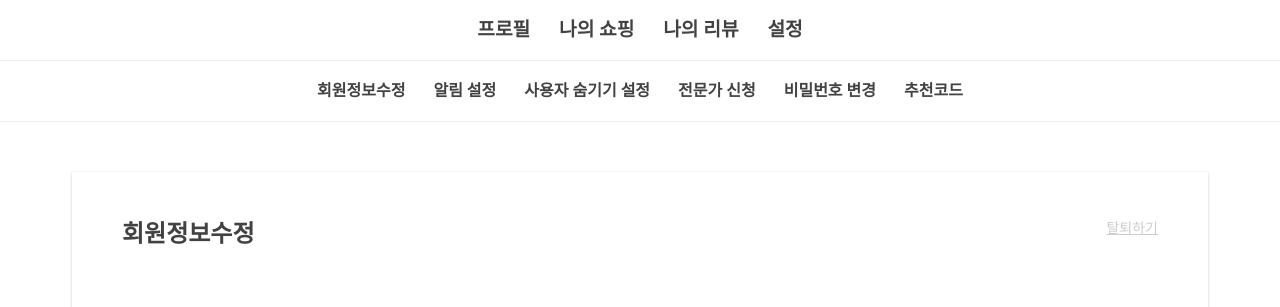
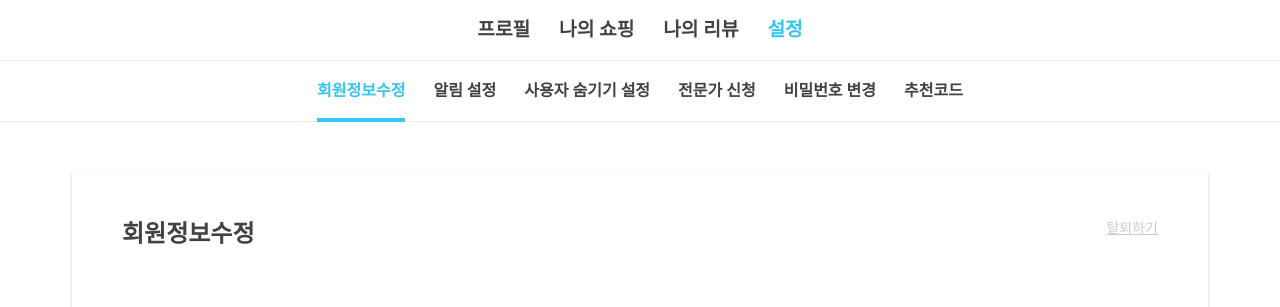
Before and after one commit to kimwanyoung/team_clone, a Django app: template teamproject/todayhouse/todayhouse/templates/user_info.html in a window 1280 px wide. Shown: the top 307 px of the page. Run offline with Django 4.2, Linux system fonts and the light colour scheme; the template is opened without the code that fills it, so the values that code supplies are empty.

Commit message:
jooyoung - user info page second commit

```diff
--- a/teamproject/todayhouse/todayhouse/templates/css/user_info.css
+++ b/teamproject/todayhouse/todayhouse/templates/css/user_info.css
@@ -42,8 +42,23 @@
     color: #35c5f0;
 }
 
-.nav_item:first-child a:active {
+.nav_item.active {
     color: #35c5f0;
+}
+
+.nav_bar_second .nav_item.active {
+    position: relative;
+}
+
+.nav_bar_second .nav_item.active::after {
+    content: "";
+    position: absolute;
+    display: block;
+    width: 100%;
+    height: 4px;
+    background: #35c5f0;
+    left: 0;
+    bottom: -1px;
 }
 
 /* Info content */
@@ -309,6 +324,7 @@ input.user_email {
     .info_wrap {
         box-shadow:none;
         padding: 80px 30px;
+        width: 100%;
     }
 
     .info_items_form {
--- a/teamproject/todayhouse/todayhouse/templates/user_info.html
+++ b/teamproject/todayhouse/todayhouse/templates/user_info.html
@@ -9,18 +9,20 @@
     <link rel="stylesheet" href="./css/info_reset.css">
 </head>
 <body>
+
+
     <main>
         <nav>
             <ul class="nav_bar nav_bar_main">
                 <li class="nav_item"><a href="#">프로필</a></li>
                 <li class="nav_item"><a href="#">나의 쇼핑</a></li>
                 <li class="nav_item"><a href="#">나의 리뷰</a></li>
-                <li class="nav_item"><a href="#">설정</a></li>
+                <li class="nav_item active"><a href="#">설정</a></li>
             </ul>
         </nav>
         <nav>
             <ul class="nav_bar nav_bar_second">
-                <li class="nav_item"><a href="#">회원정보수정</a></li>
+                <li class="nav_item active"><a href="#">회원정보수정</a></li>
                 <li class="nav_item"><a href="#">알림 설정</a></li>
                 <li class="nav_item"><a href="#">사용자 숨기기 설정</a></li>
                 <li class="nav_item"><a href="#">전문가 신청</a></li>
@@ -47,7 +49,7 @@
                         </div>
                         <div class="info_items_form user_email_from">
                             <div class="user_email_form_container">
-                                <input class="user_email" id="user_email" type="text">
+                                <input class="user_email" id="user_email" type="text" required>
                                 <span>@</span>
                                 <select class="email_select">
                                     <option value="">선택해주세요</option>
```
